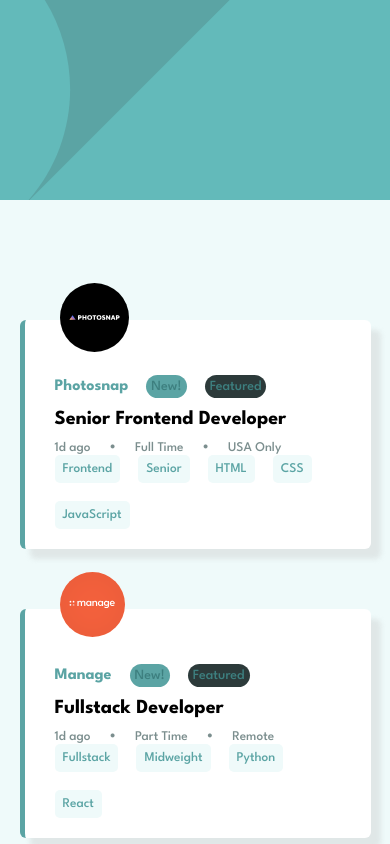
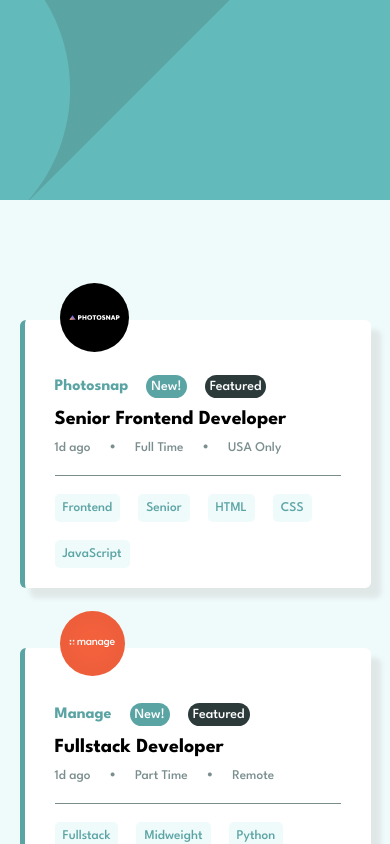
Before and after one commit to Sheriff-Oladimeji/job-listings, a React (Vite) app: page / in a window 390 px wide. Shown: the top 844 px of the page. Built offline with nearby package versions, Linux system fonts and the light colour scheme.

Commit message:
feat: add divider

```diff
--- a/src/components/jobs/Jobs.css
+++ b/src/components/jobs/Jobs.css
@@ -53,10 +53,14 @@ h4 {
 .new,
 .featured {
   background-color: hsl(180, 29%, 50%);
-  color: hsl(180, 35%, 37%);
+  color: white;
   padding: 5px;
   border-radius: 20px;
   font-size: 14px;
+}
+
+.line {
+  display: none;
 }
 
 .featured {
@@ -96,4 +100,11 @@ h3 {
     left: 5px;
     width: 30%;
   }
+  .line {
+    display: block;
+    border-top: 1px solid hsl(180, 8%, 52%);
+    margin-top: 20px;
+    width: 100%;
+    color: hsl(180, 8%, 52%);
+  }
 }/*# sourceMappingURL=Jobs.css.map */
--- a/src/components/jobs/Jobs.jsx
+++ b/src/components/jobs/Jobs.jsx
@@ -43,7 +43,9 @@ const Jobs = () => {
                 </div>
               </div>
             </div>
+
             <div className="buttons">
+               <div className="line"></div>
               <Button
                 value={job.role}
                 changeValue={(event) => {
--- a/src/components/jobs/Jobs.scss
+++ b/src/components/jobs/Jobs.scss
@@ -47,12 +47,14 @@ h4 {
 .new,
 .featured {
   background-color: $DesaturatedDarkCyan;
-  color: $LightGrayishCyan;
+color: white;
   padding: 5px;
   border-radius: 20px;
   font-size: 14px;
 }
-
+.line{
+  display: none;
+}
 .featured {
   background-color: $VeryDarkGrayishCyan;
 }
@@ -88,4 +90,11 @@ h3 {
     left: 5px;
     width: 30%;
   }
+  .line{
+    display: block;
+    border-top: 1px solid $DarkGrayishCyan;
+    margin-top: 20px;
+    width: 100%;
+    color: $DarkGrayishCyan;
+  }
 }
```
Also changed, not shown: 1 other file (tests, documents, lock files or other folders).
